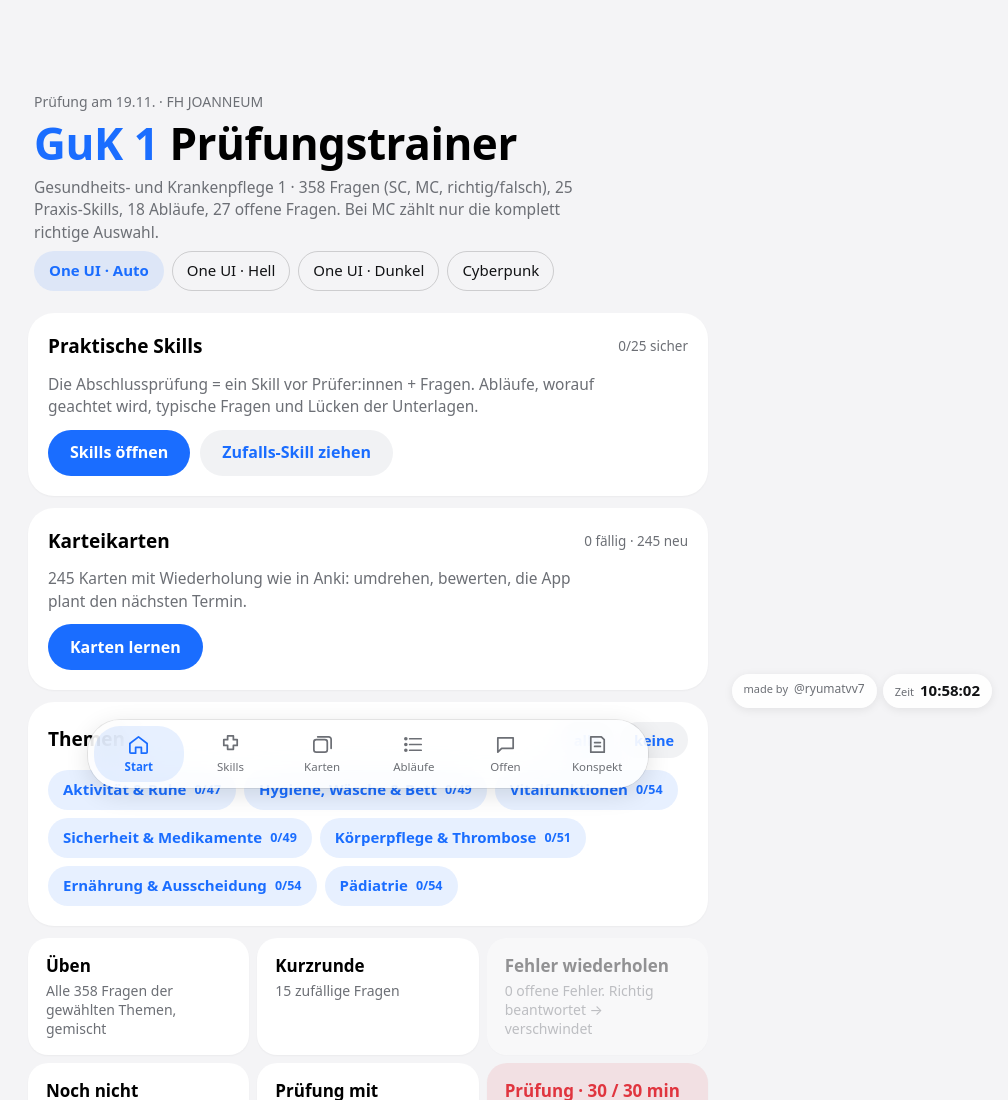
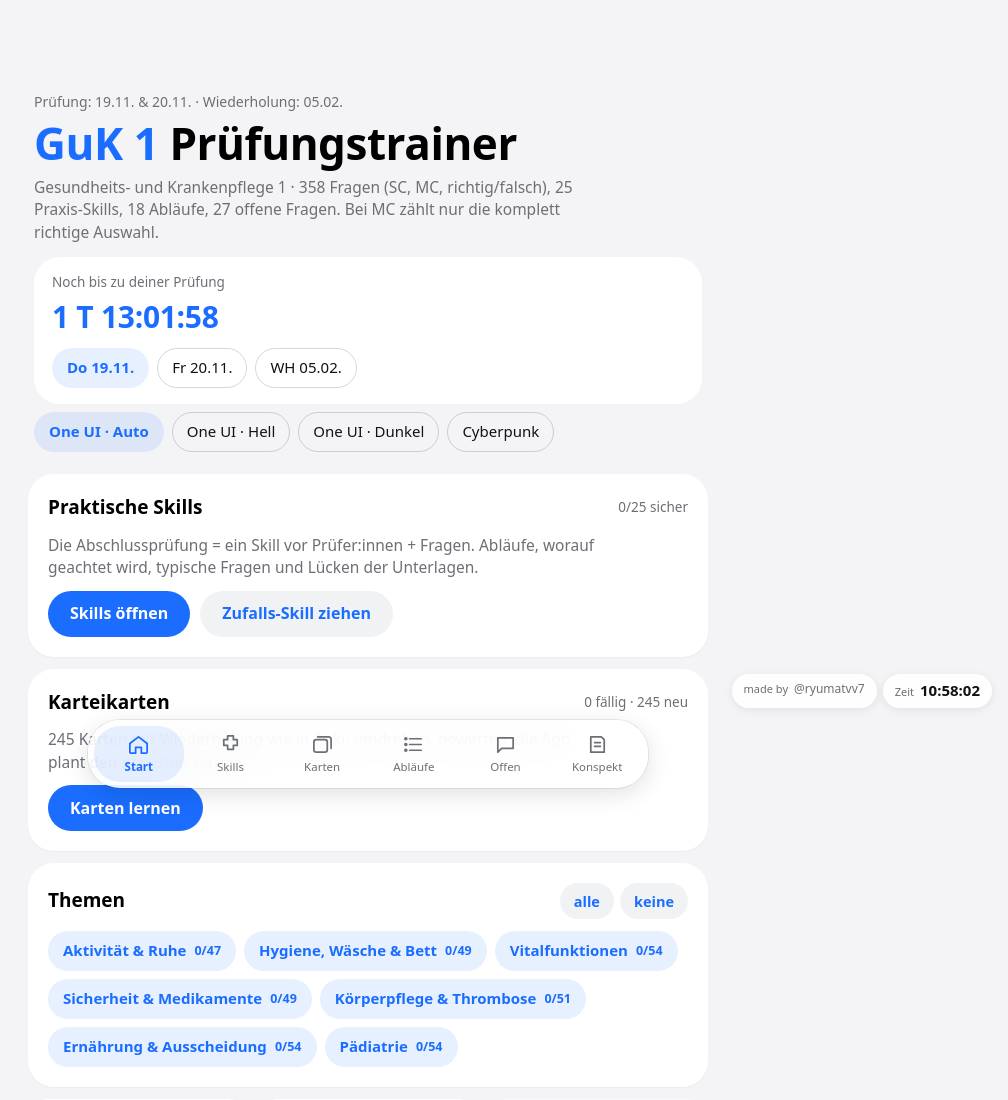
Before and after one commit to ryumatvv7/guk, a plain HTML site: page index.html in a window 1280 px wide. Shown: the top 1100 px of the page, without its empty margins (272-1280 px from the left). Drawn offline with Linux system fonts and the light colour scheme.

Commit message:
Prüfungstermine 19.11./20.11./WH 05.02. + Countdown mit eigener Terminwahl
Co-Authored-By: Claude Opus 5.5 <noreply@anthropic.com>
Claude-Session: https://claude.ai/code/session_01722TsuPTcqJvDGX9HGDKMd

```diff
--- a/index.html
+++ b/index.html
@@ -10,7 +10,8 @@
 <title>GuK 1 Prüfungstrainer</title>
 <link rel="preconnect" href="https://fonts.googleapis.com">
 <link rel="stylesheet" href="https://fonts.googleapis.com/css2?family=Chakra+Petch:wght@500;600;700&family=Exo+2:wght@400;500;600;700&family=JetBrains+Mono:wght@400;500;700&display=swap">
-<style id="css-cyber" media="not all">
+<style id="css-cyber" media="not all">.cd{display:flex;flex-direction:column;gap:10px;background:var(--card);border:1px solid var(--line-strong);padding:16px 18px;margin-top:6px}.cd-t{display:flex;flex-direction:column;gap:2px}.cd-t span{font-size:13.5px;color:var(--muted)}.cd-t b{font-size:30px;font-weight:700;color:var(--accent);font-variant-numeric:tabular-nums;letter-spacing:-.01em}
+
 /* Layout: AMOLED-black nursing HUD tuned for Samsung/One UI – thumb-reach bottom tab bar, 52px targets, panels with corner brackets; Fehleranalyse docks right on wide screens; clock above the tab bar. Based on: one column of med-response HUD panels with cut corners and corner brackets; Fehleranalyse docks right on wide screens; clock/timer bottom-right. Deliberately single dark theme (night-city medical HUD): black glass, mint-cyan signal colour, white type, red for errors. */
 :root{
   --bg:#000000; --bg2:#02070d; --panel:rgba(6,18,23,.86); --panel-hi:rgba(10,32,38,.92);
@@ -328,7 +329,8 @@ h3{font-family:var(--f-display);font-weight:700;font-size:19px;margin:0;color:va
 .skin .chip{font-size:13px}
 </style>
 </head>
-<body><style id="css-oneui">
+<body><style id="css-oneui">.cd{display:flex;flex-direction:column;gap:10px;background:var(--card);border-radius:var(--r);padding:16px 18px;margin-top:6px}.cd-t{display:flex;flex-direction:column;gap:2px}.cd-t span{font-size:13.5px;color:var(--muted)}.cd-t b{font-size:30px;font-weight:700;color:var(--accent);font-variant-numeric:tabular-nums;letter-spacing:-.01em}
+
 /* Layout: One UI 9 style – large title "viewing area" on top, content in rounded cards on a grey (light) / pure black (dark) ground, pill buttons, floating blurred bottom tab bar in thumb reach; Fehleranalyse card docks right on wide screens. Follows the system light/dark setting. */
 :root{
   --bg:#f4f4f6; --card:#ffffff; --card2:#f1f2f4; --card3:#e8e9ec;
@@ -2244,10 +2246,11 @@ function home(){
   const ex=examPool().length;
   app.innerHTML=`
   <header class="head">
-    <div class="status"><span class="dot"></span>Prüfung am 19.11. · FH JOANNEUM</div>
+    <div class="status"><span class="dot"></span>Prüfung: 19.11. &amp; 20.11. · Wiederholung: 05.02.</div>
     <h1><span class="x">GuK 1</span> Prüfungstrainer</h1>
     ${ECG}
     <p class="sub">Gesundheits- und Krankenpflege 1 · ${B.length} Fragen (SC, MC, richtig/falsch), ${SKILLS.length} Praxis-Skills, ${SEQ.length} Abläufe, ${OPEN.length} offene Fragen. Bei MC zählt nur die komplett richtige Auswahl.</p>
+    <div class="cd"><div class="cd-t" id="cd">${cdText()}</div><div class="chips" role="group" aria-label="Mein Prüfungstermin">${EXAMS.map(([k,n])=>`<button class="chip" data-ex="${k}" aria-pressed="${curExam()===k}">${n}</button>`).join("")}</div></div>
     <div class="chips skin" role="group" aria-label="Design">${SKINS.map(([k,n])=>`<button class="chip" data-skin="${k}" aria-pressed="${curSkin()===k}">${n}</button>`).join("")}</div>
   </header>
   ${r?`<section class="panel resume"><div class="qhead"><h2>Weitermachen</h2><span class="stats">${esc(r.mode)} · ${rDone} / ${r.items.length} beantwortet${r.timed?"":` · ${rOk} richtig`}</span></div><div class="row"><button class="btn" id="resume">Fortsetzen</button><button class="btn ghost" id="drop">Verwerfen</button></div></section>`:""}
@@ -2328,6 +2331,7 @@ function home(){
   app.querySelector("#k-open").onclick=()=>konspekt();
   const rko=app.querySelector("#rk-open"); if(rko)rko.onclick=()=>ranking();
   app.querySelector("#k-fallen").onclick=()=>konspekt("k11");
+  app.querySelectorAll("[data-ex]").forEach(b=>b.onclick=()=>{store.set("guk_exam",b.dataset.ex);home();});
   app.querySelectorAll("[data-skin]").forEach(b=>b.onclick=()=>{setSkin(b.dataset.skin);home();});
   app.querySelector("#sk-open").onclick=()=>skills();
   app.querySelector("#kk-open").onclick=()=>karten();
@@ -2862,6 +2866,16 @@ function applySkin(v){ const c=document.getElementById("css-cyber"), o=document.
   if(v==="light"||v==="dark")r.setAttribute("data-theme",v); else if(HOST_THEME)r.setAttribute("data-theme",HOST_THEME); else r.removeAttribute("data-theme"); }
 function setSkin(v){ store.set("guk_skin",v); applySkin(v); }
 applySkin(curSkin());
+
+/* ---------- Countdown ---------- */
+const EXAMS=[["2026-11-19","Do 19.11."],["2026-11-20","Fr 20.11."],["2027-02-05","WH 05.02."]];
+function curExam(){ return store.get("guk_exam","2026-11-19"); }
+function cdText(){ const [y,m,d]=curExam().split("-").map(Number); const ms=new Date(y,m-1,d)-new Date();
+  if(ms<=0&&ms>-864e5) return "<b>Heute ist Prüfung – viel Erfolg! 🍀</b>";
+  if(ms<=0) return "Termin vorbei – wähle einen anderen Termin";
+  const D=Math.floor(ms/864e5),H=Math.floor(ms/36e5)%24,M=Math.floor(ms/6e4)%60,S=Math.floor(ms/1e3)%60;
+  return `<span>Noch bis zu deiner Prüfung</span><b>${D} T ${String(H).padStart(2,"0")}:${String(M).padStart(2,"0")}:${String(S).padStart(2,"0")}</b>`; }
+setInterval(()=>{const e=document.getElementById("cd"); if(e)e.innerHTML=cdText();},1000);
 tick();
 home();
 </script>
```
